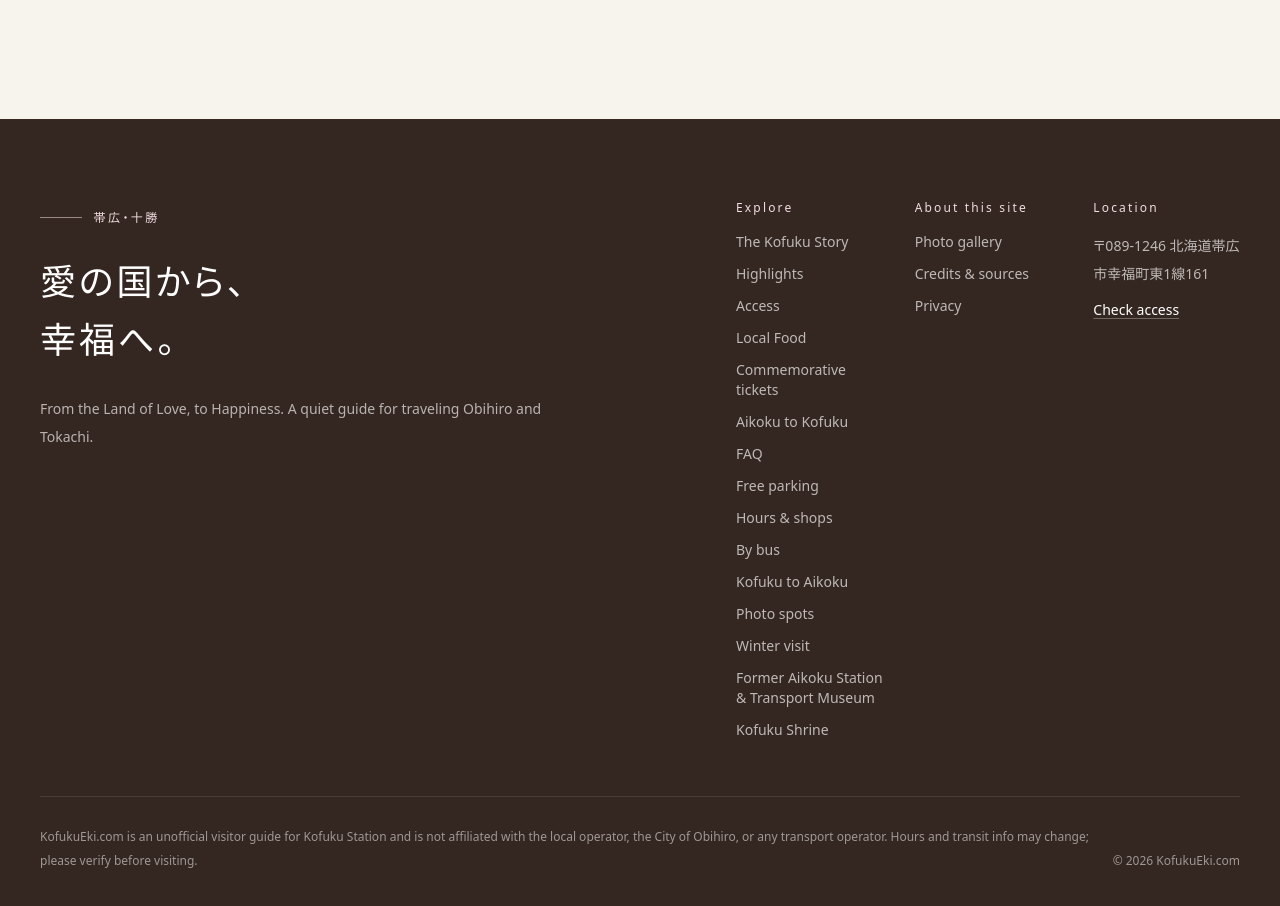
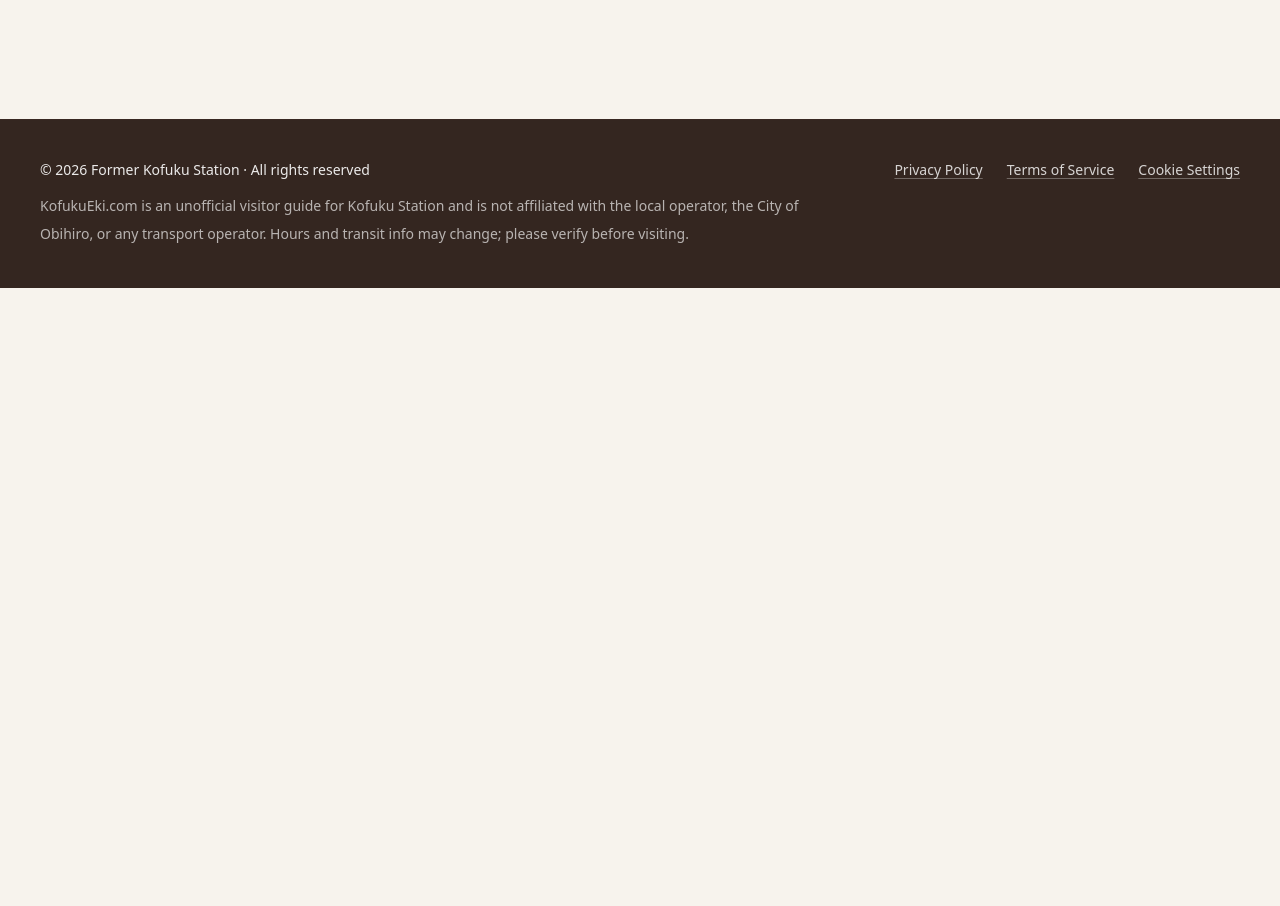
Before and after one commit to n20186005-hash/kofukueki, an Astro site: page /en/food in a window 1280 px wide. Shown: the part 4060-4966 px from the top of the page. After the commit the page ends 4348 px from the top, so only its background shows below. Built offline with nearby package versions, Linux system fonts and the light colour scheme; Astro itself is replaced by a stand-in of ours.

Commit message:
Simplify footer and place localized legal links at right

```diff
--- a/src/components/Footer.astro
+++ b/src/components/Footer.astro
@@ -1,100 +1,31 @@
 ---
-import { site } from '../data/site';
-import { ui, locales, localeMeta, localizedPath, type Locale } from '../i18n';
-import { topicLabels, topicSlugs } from '../data/topics';
-import { nearbySlugs, nearbyText } from '../data/nearby';
-
-interface Props {
-  locale?: Locale;
-  path?: string;
-}
-const { locale = 'ja', path = '/' } = Astro.props;
-const t = ui[locale];
-
-const navDefs: Array<{ href: string; key: keyof typeof ui.ja.nav }> = [
-  { href: '/about/', key: 'about' },
-  { href: '/guide/', key: 'guide' },
-  { href: '/access/', key: 'access' },
-  { href: '/food/', key: 'food' },
-  { href: '/ticket/', key: 'ticket' },
-  { href: '/aikoku-kofuku/', key: 'aikoku' },
-  { href: '/faq/', key: 'faq' },
+import { ui, localizedPath, type Locale } from '../i18n';
+interface Props { locale?: Locale; path?: string }
+const { locale = 'ja' } = Astro.props;
+const names: Record<Locale,string> = { ja:'幸福駅', zh:'幸福車站', en:'Former Kofuku Station', ko:'고후쿠역' };
+const rights: Record<Locale,string> = { ja:'無断転載を禁じます', zh:'版權所有', en:'All rights reserved', ko:'모든 권리 보유' };
+const legal: Record<Locale,{privacy:string;terms:string;cookies:string}> = {
+  ja:{privacy:'プライバシーポリシー',terms:'利用規約',cookies:'Cookie 設定'},
+  zh:{privacy:'隱私政策',terms:'服務條款',cookies:'Cookie 設定'},
+  en:{privacy:'Privacy Policy',terms:'Terms of Service',cookies:'Cookie Settings'},
+  ko:{privacy:'개인정보 처리방침',terms:'이용약관',cookies:'Cookie 설정'},
+};
+const links = [
+  { path:'/privacy-policy/', label:legal[locale].privacy },
+  { path:'/terms-of-service/', label:legal[locale].terms },
+  { path:'/cookie-settings/', label:legal[locale].cookies },
 ];
-const nav = navDefs.map((item) => ({ href: localizedPath(item.href, locale), label: t.nav[item.key] }));
-
-const infoLinks = [
-  { href: localizedPath('/photos/', locale), label: t.footerPhotos },
-  { href: localizedPath('/credits/', locale), label: t.footerCredits },
-  { href: localizedPath('/privacy/', locale), label: t.footerPrivacy },
-];
-const accessHref = localizedPath('/access/', locale);
-const parkingLabels: Record<Locale, string> = { ja: '無料駐車場', zh: '免費停車場', en: 'Free parking', ko: '무료 주차장' };
-
-const langLinks = locales.map((loc) => ({
-  locale: loc,
-  label: localeMeta[loc].label,
-  href: localizedPath(path, loc),
-  current: loc === locale,
-}));
 ---
 <footer class="mt-24 border-t border-wood/10 bg-wood-deep text-white sm:mt-32">
-  <div class="mx-auto max-w-7xl px-5 py-14 sm:px-8 sm:py-20 lg:px-10">
-    <div class="grid gap-12 lg:grid-cols-[1.1fr_0.9fr] lg:gap-20">
-      <div>
-        <p class="rule-line text-xs tracking-[0.2em] text-ticket-soft">帯広・十勝</p>
-        <p class="mt-7 max-w-xl font-serif-jp text-3xl leading-relaxed tracking-[0.08em] sm:text-4xl">
-          愛の国から、<br />幸福へ。
-        </p>
-        <p class="mt-6 max-w-lg text-sm leading-7 text-white/65">{t.footerTagline}</p>
-        <details class="mt-6 lg:hidden">
-          <summary class="cursor-pointer text-xs tracking-[0.18em] text-ticket-soft">{t.langSwitchLabel}</summary>
-          <ul class="mt-3 flex flex-wrap gap-2">
-            {langLinks.map((l) => (
-              <li>
-                <a
-                  href={l.href}
-                  hreflang={localeMeta[l.locale].hreflang}
-                  class:list={[
-                    'rounded-full border px-3 py-1.5 text-xs',
-                    l.current ? 'border-ticket bg-ticket-pale text-wood-deep' : 'border-white/25 text-white/80',
-                  ]}
-                  aria-current={l.current ? 'true' : undefined}
-                >
-                  {l.label}
-                </a>
-              </li>
-            ))}
-          </ul>
-        </details>
+  <div class="mx-auto max-w-7xl px-5 py-10 sm:px-8 lg:px-10">
+    <div class="flex flex-col gap-8 lg:flex-row lg:items-start lg:justify-between">
+      <div class="max-w-3xl">
+        <p class="text-sm text-white/90">© 2026 {names[locale]} · {rights[locale]}</p>
+        <p class="mt-3 text-sm leading-7 text-white/65">{ui[locale].footerDisclaimer}</p>
       </div>
-
-      <div class="grid grid-cols-2 gap-8 text-sm sm:grid-cols-3">
-        <div>
-          <p class="mb-4 text-xs tracking-[0.18em] text-ticket-soft">{t.footerNavTitle}</p>
-          <ul class="space-y-3 text-white/68">
-            {nav.map((item) => <li><a class="hover:text-white" href={item.href}>{item.label}</a></li>)}
-            <li><a class="hover:text-white" href={localizedPath('/parking/', locale)}>{parkingLabels[locale]}</a></li>
-            {topicSlugs.map((topic) => <li><a class="hover:text-white" href={localizedPath(`/${topic}/`, locale)}>{topicLabels[locale][topic]}</a></li>)}
-            {nearbySlugs.map((place) => <li><a class="hover:text-white" href={localizedPath(`/nearby/${place}/`, locale)}>{nearbyText[locale][place].name}</a></li>)}
-          </ul>
-        </div>
-        <div>
-          <p class="mb-4 text-xs tracking-[0.18em] text-ticket-soft">{t.footerInfoTitle}</p>
-          <ul class="space-y-3 text-white/68">
-            {infoLinks.map((item) => <li><a class="hover:text-white" href={item.href}>{item.label}</a></li>)}
-          </ul>
-        </div>
-        <div class="col-span-2 sm:col-span-1">
-          <p class="mb-4 text-xs tracking-[0.18em] text-ticket-soft">{t.footerLocation}</p>
-          <address class="not-italic leading-7 text-white/68">{site.postalAddress}</address>
-          <a class="mt-3 inline-block text-white underline decoration-white/30 hover:decoration-white" href={accessHref}>{t.footerViewAccess}</a>
-        </div>
-      </div>
-    </div>
-
-    <div class="mt-14 flex flex-col gap-4 border-t border-white/10 pt-7 text-xs leading-6 text-white/52 sm:flex-row sm:items-end sm:justify-between">
-      <p>{t.footerDisclaimer}</p>
-      <p class="shrink-0">© 2026 {site.domain}</p>
+      <nav class="flex flex-wrap gap-x-6 gap-y-3 text-sm text-white/80 lg:justify-end" aria-label={legal[locale].privacy}>
+        {links.map(link => <a href={localizedPath(link.path, locale)} class="underline decoration-white/30 underline-offset-4 hover:text-white">{link.label}</a>)}
+      </nav>
     </div>
   </div>
 </footer>
```
